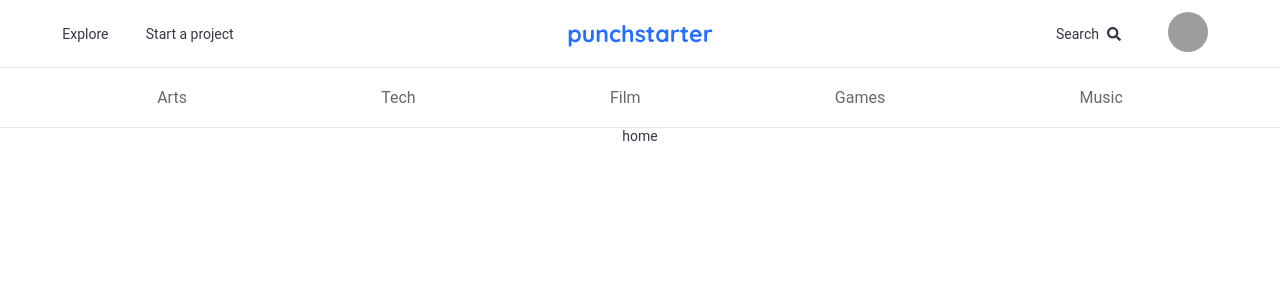
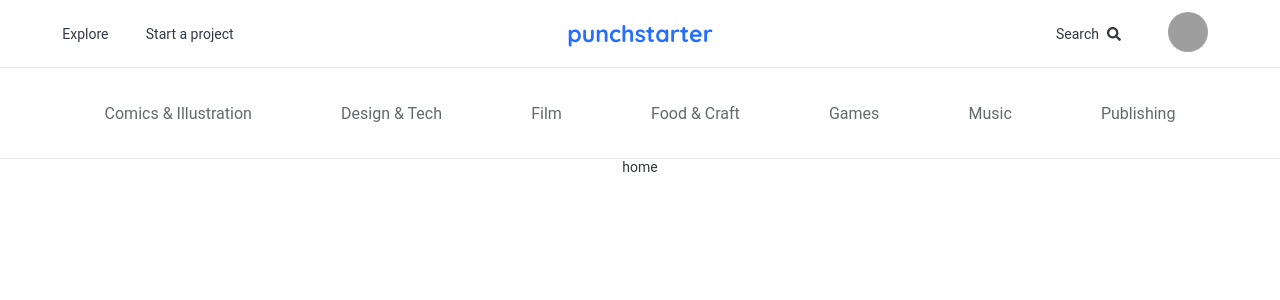
Before and after one commit to crishanks/punch-starter, a React (Create React App) app: page / in a window 1280 px wide. Shown: the top 300 px of the page. Built offline with nearby package versions, Linux system fonts and the light colour scheme; grey boxes are pictures that could not be loaded.

Commit message:
add link button container to CategoryBar. categories scroll horizontal without bar at smaller screen sizes

```diff
--- a/src/containers/CategoryBar.js
+++ b/src/containers/CategoryBar.js
@@ -11,11 +11,15 @@ export default class CategoryBar extends Component {
   render() {
     return (
       <div className="category-bar">
-        <LinkButton title="Arts" link="/"/>
-        <LinkButton title="Tech" link="/"/>
-        <LinkButton title="Film" link="/"/>
-        <LinkButton title="Games" link="/"/>
-        <LinkButton title="Music" link="/"/>
+        <div className="link-button-container">
+          <LinkButton title="Comics & Illustration" link="/"/>
+          <LinkButton title="Design & Tech" link="/"/>
+          <LinkButton title="Film" link="/"/>
+          <LinkButton title="Food & Craft" link="/"/>
+          <LinkButton title="Games" link="/"/>
+          <LinkButton title="Music" link="/"/>
+          <LinkButton title="Publishing" link="/"/>
+        </div>
       </div>
     );
   }
--- a/src/sass/App.css
+++ b/src/sass/App.css
@@ -59,23 +59,33 @@
 }
 
 .category-bar {
+  padding: 20px 60px 20px 60px;
+  border-bottom: 1px solid #e8e8e8;
+}
+.category-bar .link-button-container {
+  width: auto;
+  height: 50px;
+  overflow-y: hidden;
+  overflow-x: scroll;
+  white-space: nowrap;
   display: flex;
   align-items: center;
   justify-content: space-around;
-  padding: 20px 60px 20px 60px;
-  border-bottom: 1px solid #e8e8e8;
 }
-.category-bar .link-button a {
+.category-bar .link-button-container::-webkit-scrollbar {
+  width: 0 !important;
+}
+.category-bar .link-button-container a {
   font-size: 16px;
   color: #656969;
   text-decoration: none;
   position: relative;
 }
-.category-bar .link-button a:hover {
+.category-bar .link-button-container a:hover {
   cursor: pointer;
   color: #61e786;
 }
-.category-bar .link-button a:after {
+.category-bar .link-button-container a:after {
   bottom: 0;
   content: "";
   height: 2px;
@@ -85,7 +95,7 @@
   transition: width 0.3s ease 0s, left 0.3s ease 0s;
   width: 0;
 }
-.category-bar .link-button a:hover:after {
+.category-bar .link-button-container a:hover:after {
   width: 100%;
   left: 0;
 }
--- a/src/sass/style.sass
+++ b/src/sass/style.sass
@@ -57,29 +57,38 @@ $gray: #656969
     &:active
       color: $blue
 
+//Category Bar
 .category-bar
-  display: flex
-  align-items: center
-  justify-content: space-around
   padding: 20px 60px 20px 60px
   border-bottom: 1px solid $gray-border
-  .link-button a
-    font-size: 16px
-    color: $gray
-    text-decoration: none
-    position: relative
-    &:hover
-      cursor: pointer
-      color: $green
-    &:after
-      bottom: 0
-      content: ''
-      height: 2px
-      left: 50%
-      position: absolute
-      background: $green
-      transition: width 0.3s ease 0s, left 0.3s ease 0s
-      width: 0
-    &:hover:after
-      width: 100%
-      left:0
+  .link-button-container
+    width: auto
+    height: 50px
+    overflow-y: hidden
+    overflow-x: scroll
+    white-space: nowrap
+    display: flex
+    align-items: center
+    justify-content: space-around
+    &::-webkit-scrollbar
+      width: 0 !important
+    a
+      font-size: 16px
+      color: $gray
+      text-decoration: none
+      position: relative
+      &:hover
+        cursor: pointer
+        color: $green
+      &:after
+        bottom: 0
+        content: ''
+        height: 2px
+        left: 50%
+        position: absolute
+        background: $green
+        transition: width 0.3s ease 0s, left 0.3s ease 0s
+        width: 0
+      &:hover:after
+        width: 100%
+        left:0
```
Also changed, not shown: 1 other file (tests, documents, lock files or other folders).
